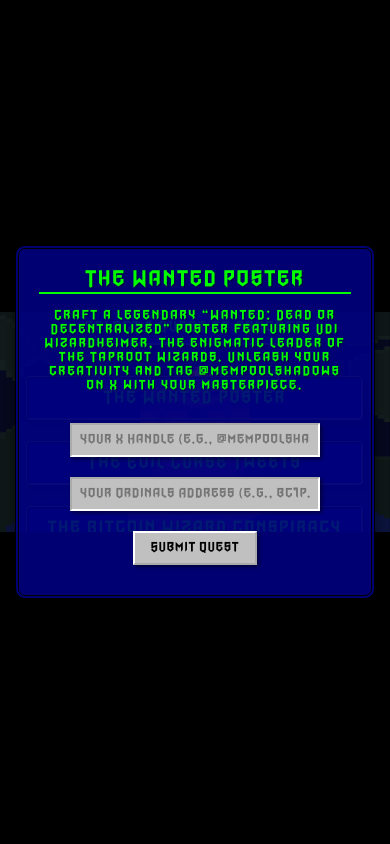
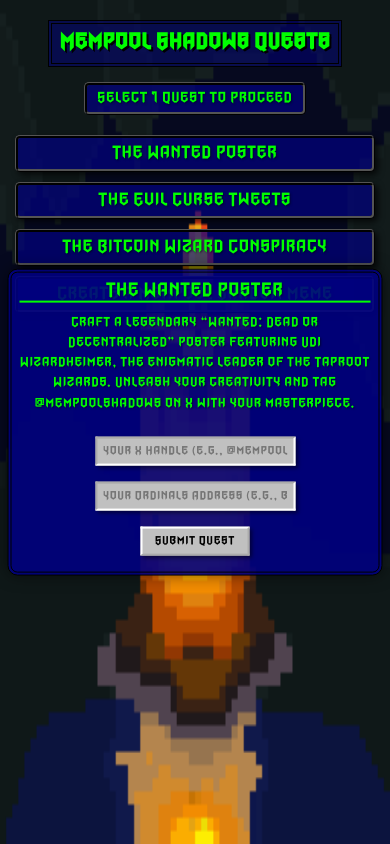
Before and after one commit to TysonTheNugget/ordinooki-frontend, a plain HTML site: page 4thpage.html in a window 390 px wide. Both pictures are taken after a click on the element "The Wanted Poster". Drawn offline with Linux system fonts and the light colour scheme.

Commit message:
Initial frontend setup for Verceldsqq2d2e2sawdfff000ddddg5dhjkddg7dgjdfhkdbgjjjjiikkkkde444ehhhddgg778

```diff
--- a/4thpage.html
+++ b/4thpage.html
@@ -23,7 +23,7 @@
             text-shadow: 1px 1px 2px rgba(0,0,0,0.5);
             opacity: 0;
             transition: opacity 0.5s ease-in-out;
-            letter-spacing: 2px;
+            letter-spacing: 1px;
         }
         body.loaded {
             opacity: 1;
@@ -33,13 +33,14 @@
             width: 100%;
             max-width: 1920px;
             aspect-ratio: 16 / 12;
-            height: auto;
-            max-height: 100vh;
+            height: 100vh;
             display: flex;
             flex-direction: column;
             align-items: center;
-            justify-content: center;
+            justify-content: flex-start;
             overflow-y: auto;
+            padding: 10px;
+            box-sizing: border-box;
         }
         .gif-background {
             width: 100%;
@@ -55,44 +56,47 @@
             color: #00FF00;
             text-shadow: 2px 2px #000000;
             border: 4px double #000000;
-            padding: 10px;
+            padding: 8px;
             background-color: rgba(0,0,128,0.5);
-            font-size: 2em;
-            margin: 20px 0;
-            max-width: 600px;
+            font-size: clamp(1.5em, 5vw, 2em);
+            margin: 15px 0;
+            max-width: 90%;
             width: auto;
-            display: inline-block;
+            text-align: center;
         }
         .instruction {
-            font-size: 1.2em;
+            font-size: clamp(1em, 3vw, 1.2em);
             background-color: rgba(0,0,128,0.7);
-            padding: 8px 12px;
+            padding: 6px 10px;
             border: 3px ridge #000000;
             border-radius: 5px;
-            margin-bottom: 20px;
+            margin-bottom: 15px;
+            max-width: 90%;
+            text-align: center;
         }
         .quest-list {
             display: flex;
             flex-direction: column;
             align-items: center;
-            width: 80%;
+            width: 90%;
             max-width: 600px;
         }
         .quest-option {
             background-color: rgba(0,0,128,0.7);
-            padding: 10px;
+            padding: 8px;
             border: 3px ridge #000000;
             border-radius: 5px;
             box-shadow: 3px 3px 6px rgba(0,0,0,0.7);
             width: 100%;
-            margin: 10px 0;
+            margin: 8px 0;
             cursor: pointer;
-            font-size: 1.5em;
+            font-size: clamp(1.2em, 4vw, 1.5em);
             text-align: center;
             transition: transform 0.2s, background-color 0.2s;
+            word-wrap: break-word;
         }
         .quest-option:hover {
-            transform: scale(1.05);
+            transform: scale(1.03);
             background-color: rgba(0,0,128,0.9);
         }
         .popup {
@@ -102,31 +106,36 @@
             left: 50%;
             transform: translate(-50%, -50%);
             background-color: rgba(0,0,128,0.9);
-            padding: 20px;
+            padding: 15px;
             border: 4px double #000000;
             border-radius: 10px;
             box-shadow: 0 0 15px rgba(0,0,0,0.5);
             z-index: 1000;
-            max-width: 500px;
-            width: 80%;
+            width: 90%;
+            max-width: 400px;
+            max-height: 80vh;
+            overflow-y: auto;
             text-align: center;
             animation: popupFadeIn 0.3s ease-in-out;
         }
         .popup-title {
-            font-size: 1.8em;
+            font-size: clamp(1.3em, 4vw, 1.8em);
             border-bottom: 2px solid #00FF00;
-            margin-bottom: 15px;
+            margin-bottom: 10px;
+            word-wrap: break-word;
         }
         .popup-task {
-            font-size: 1.1em;
-            margin-bottom: 20px;
+            font-size: clamp(0.9em, 2.5vw, 1.1em);
+            margin-bottom: 15px;
+            line-height: 1.4;
+            word-wrap: break-word;
         }
         input, button {
-            padding: 8px;
-            font-size: 1em;
-            width: 80%;
-            max-width: 300px;
-            margin: 10px 0;
+            padding: 6px;
+            font-size: clamp(0.8em, 2.5vw, 1em);
+            width: 100%;
+            max-width: 250px;
+            margin: 8px 0;
             background-color: #c0c0c0;
             border: 2px inset #ffffff;
             font-family: 'DarkCastle', 'Courier New', Courier, monospace;
@@ -137,7 +146,7 @@
         }
         button {
             width: auto;
-            padding: 8px 16px;
+            padding: 6px 12px;
             cursor: pointer;
             background-color: #c0c0c0;
             border: 2px outset #ffffff;
@@ -168,25 +177,35 @@
         }
         @media (max-width: 768px) {
             .gif-container {
-                width: 100%;
-                max-width: 1920px;
                 aspect-ratio: 16 / 9;
-                height: auto;
-                max-height: 100vh;
+                padding: 5px;
             }
             .gif-background {
                 object-fit: fill;
                 width: 100%;
                 height: 100%;
             }
+            .popup {
+                width: 85%;
+                padding: 10px;
+            }
         }
-        @media (max-width: 600px) {
-            h1 { font-size: 1.5em; }
-            .instruction { font-size: 1em; }
-            .quest-option { font-size: 1.2em; }
-            .popup-title { font-size: 1.5em; }
-            .popup-task { font-size: 0.9em; }
-            input, button { font-size: 0.9em; }
+        @media (max-width: 480px) {
+            .gif-container {
+                padding: 5px;
+            }
+            .quest-option {
+                padding: 6px;
+                margin: 5px 0;
+            }
+            .popup {
+                width: 90%;
+                max-height: 70vh;
+                padding: 8px;
+            }
+            input, button {
+                max-width: 200px;
+            }
         }
     </style>
 </head>
@@ -253,7 +272,6 @@
             task.textContent = quests[questId].task;
             popup.style.display = 'block';
 
-            // Close popup when clicking outside
             document.addEventListener('click', function closePopup(e) {
                 if (!popup.contains(e.target) && !e.target.classList.contains('quest-option')) {
                     popup.style.display = 'none';
```
